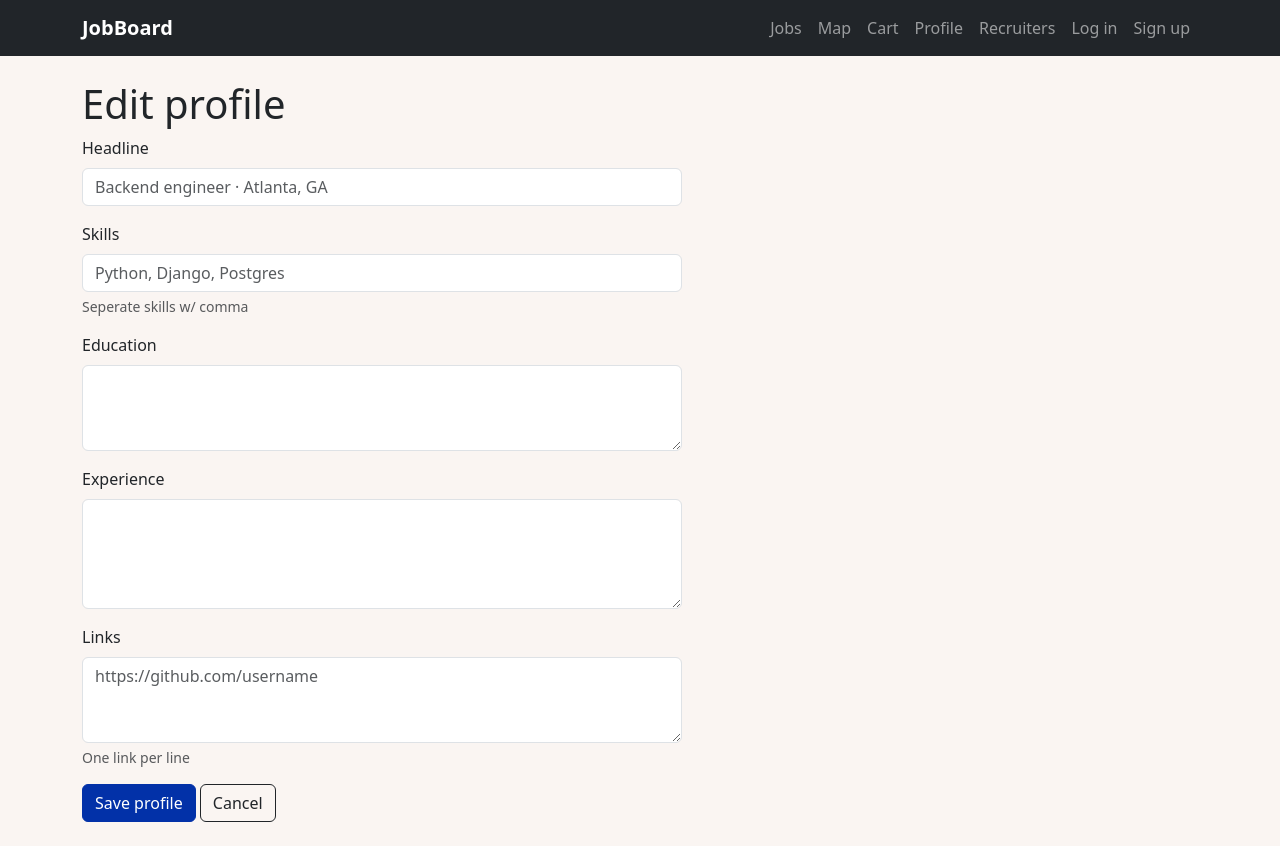
After one commit to jshuao/2340project1, a Django app: page /accounts/profile/edit/ in a window 1280 px wide. The commit adds this page. Run offline with Django 5.2, Linux system fonts and the light colour scheme; the visitor is signed in with stand-in values (Sample User, id 1); data comes from the database, SQL or seed files in the repository.

Commit message:
temporary commit for profile model

```diff
--- /dev/null
+++ b/accounts/forms.py
@@ -0,0 +1,23 @@
+from django import forms
+from django.forms.utils import ErrorList
+from django.utils.safestring import mark_safe
+
+from .models import Profile
+
+class CustomErrorList(ErrorList):
+    def __str__(self):
+        if not self:
+            return ''
+        return mark_safe(''.join([f'<div class="alert alert-danger" role="alert">{e}</div>' for e in self]))
+
+class ProfileForm(forms.ModelForm):
+    class Meta:
+        model = Profile
+        fields = ['headline', 'skills', 'education', 'experience', 'links']
+        widgets = {
+            'headline': forms.TextInput(attrs={'class': 'form-control', 'placeholder': 'Backend engineer · Atlanta, GA'}),
+            'skills': forms.TextInput(attrs={'class': 'form-control', 'placeholder': 'Python, Django, Postgres'}),
+            'education': forms.Textarea(attrs={'class': 'form-control', 'rows': 3}),
+            'experience': forms.Textarea(attrs={'class': 'form-control', 'rows': 4}),
+            'links': forms.Textarea(attrs={'class': 'form-control', 'rows': 3, 'placeholder': 'https://github.com/username'}),
+        }
--- a/accounts/models.py
+++ b/accounts/models.py
@@ -4,13 +4,18 @@ from django.contrib.auth.models import User
 # Create your models here.
 
 class Profile(models.Model):
-    SEEKER = 'seeker'
-    RECRUITER = 'recruiter'
-    ROLE_CHOICES = [(SEEKER, 'Job seeker'), (RECRUITER, 'Recruiter')]
+    user = models.OneToOneField(User, on_delete=models.CASCADE)
+    headline = models.CharField(max_length=255, blank=True)
+    skills= models.CharField(max_length=255, blank=True, help_text='Seperate skills w/ comma')
+    education = models.TextField(blank=True)
+    experience = models.TextField(blank=True)
+    links = models.TextField(blank=True, help_text='One link per line')
 
-    user = models.OneToOneField(User, on_delete=models.CASCADE)
-    role = models.CharField(max_length=20, choices=ROLE_CHOICES, default=SEEKER)
-    headline = models.CharField(max_length=255, blank=True)
+    def skill_list(self):
+        return [s.strip() for s in self.skills.split(',') if s.strip()]
+
+    def link_list(self):
+        return [l.strip() for l in self.links.splitlines() if l.strip()]
 
     def __str__(self):
-        return f'{self.user.username} ({self.role})'
+        return self.user.username
--- /dev/null
+++ b/accounts/templates/accounts/edit_profile.html
@@ -0,0 +1,18 @@
+{% extends 'base.html' %}
+{% block content %}
+<h1>Edit profile</h1>
+
+<form method="post" style="max-width: 600px">
+    {% csrf_token %}
+    {% for field in template_data.form %}
+    <div class="mb-3">
+        <label class="form-label" for="{{ field.id_for_label }}">{{ field.label }}</label>
+        {{ field }}
+        {% if field.help_text %}<div class="form-text">{{ field.help_text }}</div>{% endif %}
+        {{ field.errors }}
+    </div>
+    {% endfor %}
+    <button class="btn btn-primary" type="submit">Save profile</button>
+    <a class="btn btn-outline-dark" href="{% url 'accounts.profile' %}">Cancel</a>
+</form>
+{% endblock content %}
--- a/accounts/urls.py
+++ b/accounts/urls.py
@@ -5,4 +5,6 @@ urlpatterns = [
     path('login/', views.login, name='accounts.login'),
     path('signup/', views.signup, name='accounts.signup'),
     path('profile/', views.profile, name='accounts.profile'),
+    path('profile/edit/', views.edit_profile, name='accounts.edit_profile'),
+    path('profile/<int:id>/', views.show_profile, name='accounts.show_profile'),
 ]
--- a/accounts/views.py
+++ b/accounts/views.py
@@ -1,7 +1,40 @@
-from django.shortcuts import render
+from django.shortcuts import render, redirect, get_object_or_404
+from django.contrib.auth.decorators import login_required
 
-from jobs.views import jobs
+from .forms import CustomErrorList, ProfileForm
+from .models import Profile
 
+@login_required
+def profile(request):
+    profile, created = Profile.objects.get_or_create(user=request.user)
+    template_data = {}
+    template_data['title'] = 'My Profile'
+    template_data['profile'] = profile
+    return render(request, 'accounts/profile.html', {'template_data': template_data})
+
+@login_required
+def edit_profile(request):
+    profile, created = Profile.objects.get_or_create(user=request.user)
+    template_data = {}
+    template_data['title'] = 'Edit Profile'
+    if request.method == 'GET':
+        template_data['form'] = ProfileForm(instance=profile)
+        return render(request, 'accounts/edit_profile.html', {'template_data': template_data})
+    elif request.method == 'POST':
+        form = ProfileForm(request.POST, instance=profile, error_class=CustomErrorList)
+        if form.is_valid():
+            form.save()
+            return redirect('accounts.profile')
+        else:
+            template_data['form'] = form
+            return render(request, 'accounts/edit_profile.html', {'template_data': template_data})
+
+def show_profile(request, id):
+    profile = get_object_or_404(Profile, id=id)
+    template_data = {}
+    template_data['title'] = profile.user.username
+    template_data['profile'] = profile
+    return render(request, 'accounts/profile.html', {'template_data': template_data})
 
 def login(request):
     template_data = {}
@@ -18,5 +51,4 @@ def signup(request):
 def profile(request):
     template_data = {}
     template_data['title'] = 'Profile'
-    template_data['jobs'] = jobs[:3]
     return render(request, 'accounts/profile.html', {'template_data': template_data})
```
Also changed, not shown: accounts/templates/accounts/profile.html (+30 -20 lines), accounts/migrations/0001_initial.py (added).
